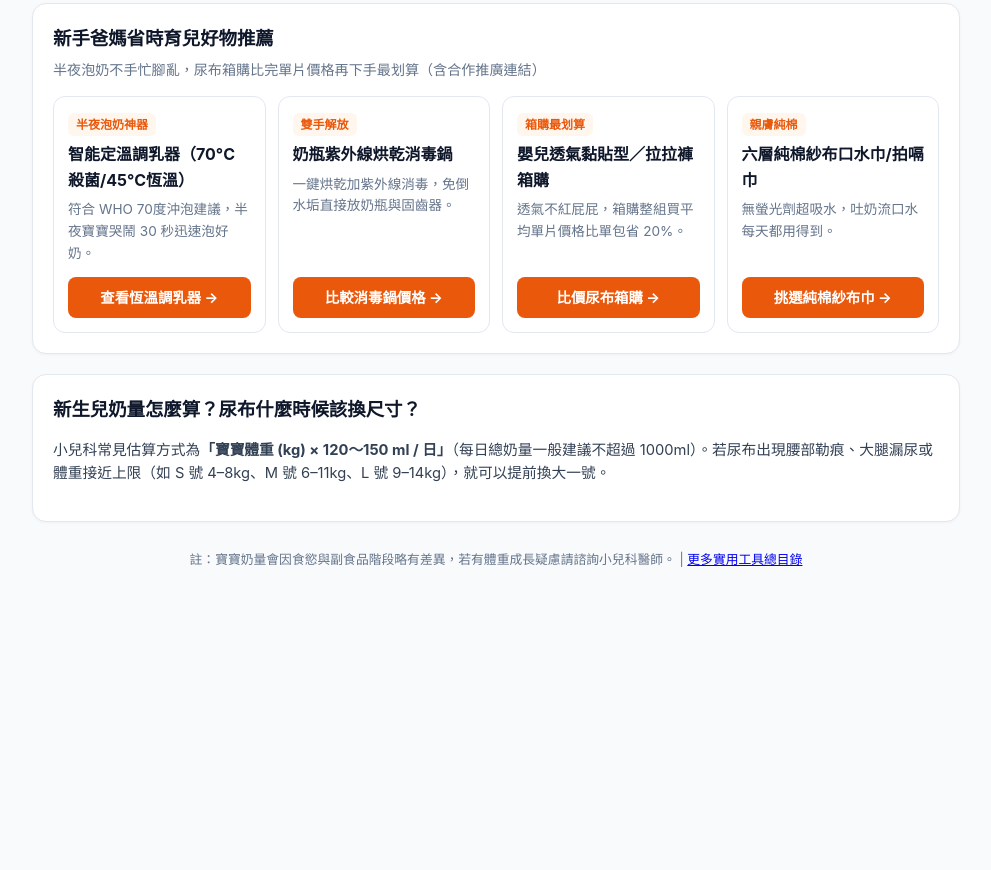
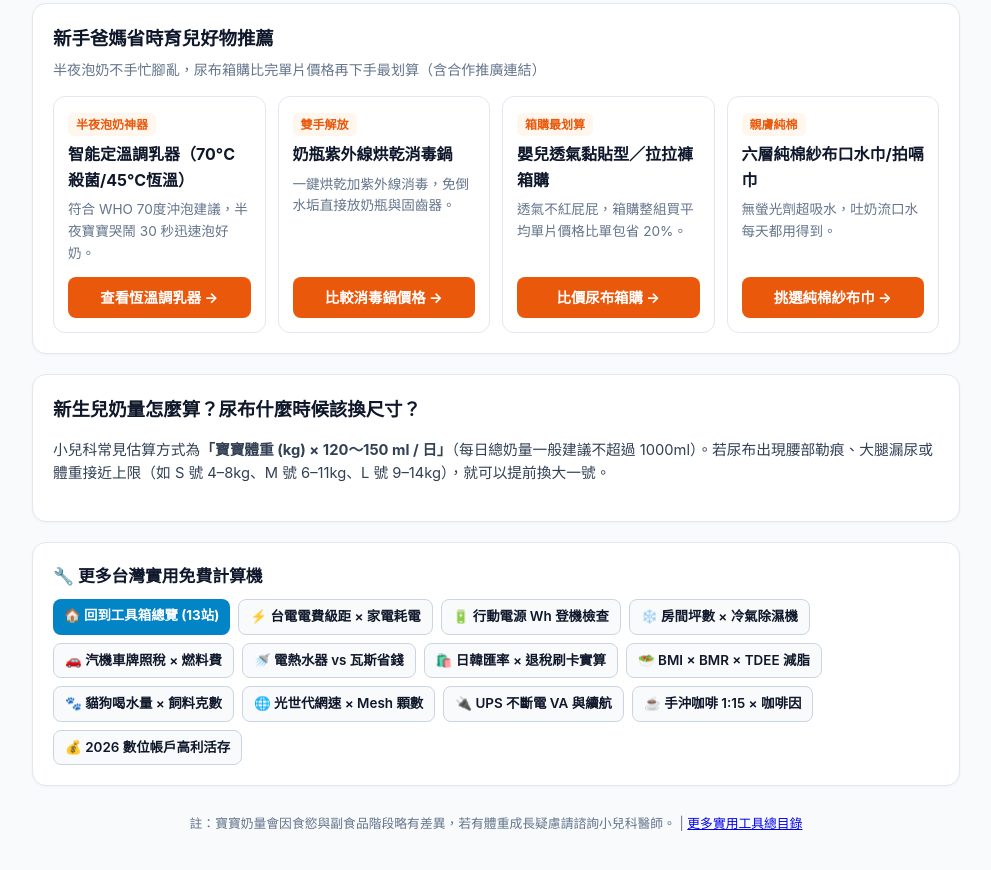
Before and after one commit to jimmycmhsieh0801-cloud/tw-baby-calc, a plain HTML site: page index.html in a window 1280 px wide. Shown: the part 492-1362 px from the top of the page, without its empty margins (144-1135 px from the left). Before the commit the page ends 1123 px from the top, so only its background shows below. Drawn offline with Linux system fonts and the light colour scheme.

Commit message:
feat: add cross-site SEO internal linking and IndexNow key

```diff
--- a/index.html
+++ b/index.html
@@ -149,6 +149,27 @@
           <p>小兒科常見估算方式為<strong>「寶寶體重 (kg) × 120～150 ml / 日」</strong>（每日總奶量一般建議不超過 1000ml）。若尿布出現腰部勒痕、大腿漏尿或體重接近上限（如 S 號 4–8kg、M 號 6–11kg、L 號 9–14kg），就可以提前換大一號。</p>
     </article>
 
+
+    <!-- CROSS_LINK_MATRIX_START -->
+    <section class="card" style="margin-top:20px;">
+      <h2 style="font-size:1.05rem;margin:0 0 10px;color:#0f172a;">🔧 更多台灣實用免費計算機</h2>
+      <div style="display:flex;flex-wrap:wrap;gap:8px;">
+        <a href="https://jimmycmhsieh0801-cloud.github.io/" style="display:inline-block;padding:6px 11px;border-radius:8px;background:#0284c7;color:#fff;text-decoration:none;font-size:0.84rem;font-weight:700;">🏠 回到工具箱總覽 (13站)</a>
+        <a href="https://jimmycmhsieh0801-cloud.github.io/tw-power-calc/" style="display:inline-block;padding:6px 11px;border-radius:8px;border:1px solid #cbd5e1;background:#f8fafc;color:#0f172a;text-decoration:none;font-size:0.84rem;font-weight:600;">⚡ 台電電費級距 × 家電耗電</a>
+        <a href="https://jimmycmhsieh0801-cloud.github.io/tw-travel-power-calc/" style="display:inline-block;padding:6px 11px;border-radius:8px;border:1px solid #cbd5e1;background:#f8fafc;color:#0f172a;text-decoration:none;font-size:0.84rem;font-weight:600;">🔋 行動電源 Wh 登機檢查</a>
+        <a href="https://jimmycmhsieh0801-cloud.github.io/tw-room-sizing-calc/" style="display:inline-block;padding:6px 11px;border-radius:8px;border:1px solid #cbd5e1;background:#f8fafc;color:#0f172a;text-decoration:none;font-size:0.84rem;font-weight:600;">❄️ 房間坪數 × 冷氣除濕機</a>
+        <a href="https://jimmycmhsieh0801-cloud.github.io/tw-vehicle-tax-calc/" style="display:inline-block;padding:6px 11px;border-radius:8px;border:1px solid #cbd5e1;background:#f8fafc;color:#0f172a;text-decoration:none;font-size:0.84rem;font-weight:600;">🚗 汽機車牌照稅 × 燃料費</a>
+        <a href="https://jimmycmhsieh0801-cloud.github.io/tw-water-heater-calc/" style="display:inline-block;padding:6px 11px;border-radius:8px;border:1px solid #cbd5e1;background:#f8fafc;color:#0f172a;text-decoration:none;font-size:0.84rem;font-weight:600;">🚿 電熱水器 vs 瓦斯省錢</a>
+        <a href="https://jimmycmhsieh0801-cloud.github.io/tw-travel-tax-calc/" style="display:inline-block;padding:6px 11px;border-radius:8px;border:1px solid #cbd5e1;background:#f8fafc;color:#0f172a;text-decoration:none;font-size:0.84rem;font-weight:600;">🛍️ 日韓匯率 × 退稅刷卡實算</a>
+        <a href="https://jimmycmhsieh0801-cloud.github.io/tw-bmi-tdee-calc/" style="display:inline-block;padding:6px 11px;border-radius:8px;border:1px solid #cbd5e1;background:#f8fafc;color:#0f172a;text-decoration:none;font-size:0.84rem;font-weight:600;">🥗 BMI × BMR × TDEE 減脂</a>
+        <a href="https://jimmycmhsieh0801-cloud.github.io/tw-pet-cost-calc/" style="display:inline-block;padding:6px 11px;border-radius:8px;border:1px solid #cbd5e1;background:#f8fafc;color:#0f172a;text-decoration:none;font-size:0.84rem;font-weight:600;">🐾 貓狗喝水量 × 飼料克數</a>
+        <a href="https://jimmycmhsieh0801-cloud.github.io/tw-router-cable-calc/" style="display:inline-block;padding:6px 11px;border-radius:8px;border:1px solid #cbd5e1;background:#f8fafc;color:#0f172a;text-decoration:none;font-size:0.84rem;font-weight:600;">🌐 光世代網速 × Mesh 顆數</a>
+        <a href="https://jimmycmhsieh0801-cloud.github.io/tw-ups-nas-calc/" style="display:inline-block;padding:6px 11px;border-radius:8px;border:1px solid #cbd5e1;background:#f8fafc;color:#0f172a;text-decoration:none;font-size:0.84rem;font-weight:600;">🔌 UPS 不斷電 VA 與續航</a>
+        <a href="https://jimmycmhsieh0801-cloud.github.io/tw-coffee-brew-calc/" style="display:inline-block;padding:6px 11px;border-radius:8px;border:1px solid #cbd5e1;background:#f8fafc;color:#0f172a;text-decoration:none;font-size:0.84rem;font-weight:600;">☕ 手沖咖啡 1:15 × 咖啡因</a>
+        <a href="https://jimmycmhsieh0801-cloud.github.io/tw-bank-interest-calc/" style="display:inline-block;padding:6px 11px;border-radius:8px;border:1px solid #cbd5e1;background:#f8fafc;color:#0f172a;text-decoration:none;font-size:0.84rem;font-weight:600;">💰 2026 數位帳戶高利活存</a>
+      </div>
+    </section>
+    <!-- CROSS_LINK_MATRIX_END -->
     <footer>
       <p>註：寶寶奶量會因食慾與副食品階段略有差異，若有體重成長疑慮請諮詢小兒科醫師。 | <a href="https://jimmycmhsieh0801-cloud.github.io/">更多實用工具總目錄</a></p>
     </footer>
```
